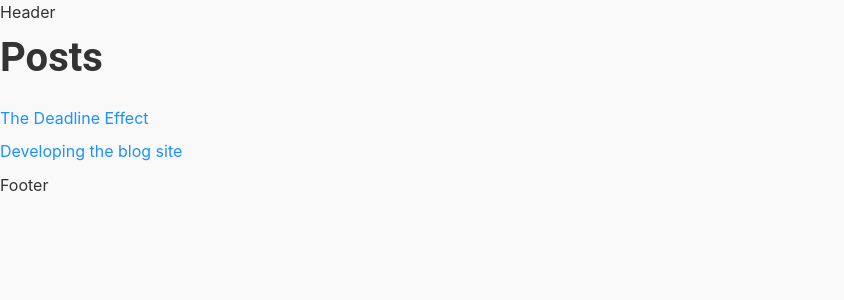
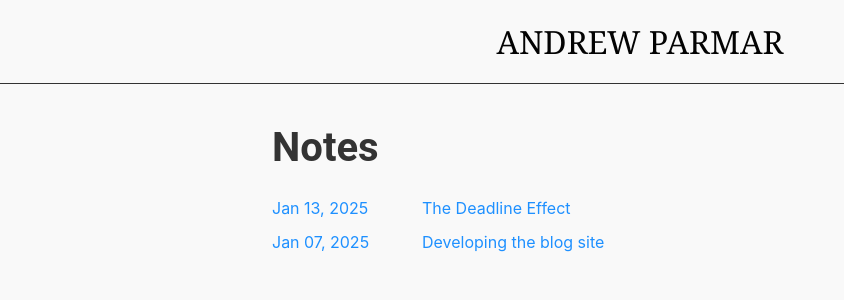
Before and after one commit to andrewparmar/website, a Next.js app: page / in a window 1280 px wide. Shown: the top 300 px of the page, without its empty margins (0-844 px from the left). Built offline with nearby package versions, Linux system fonts and the light colour scheme.

Commit message:
Clean up home page

```diff
--- a/src/app/globals.css
+++ b/src/app/globals.css
@@ -61,19 +61,25 @@ ul li {
 article {
   max-width: 800px;
   padding: 2rem;
-  margin: 2rem auto;
-  /* background-color: white; */
-  /* box-shadow: 0 4px 8px rgba(0, 0, 0, 0.1); */
-  /* border-radius: 8px; */
+  margin: 0rem auto;
 }
 
-/* header {
-  padding: 2rem;
-  background-color: #1e90ff;
-  color: white;
+header {
+  padding: 1rem;
+  color: rgb(3, 3, 3);
   text-align: center;
+  font-family: 'Georgia', 'serif';
+  font-size: 2rem;
+  border-bottom: #333 1px solid;
 }
 
+main {
+  max-width: 800px;
+  padding: 2rem;
+  margin: 0rem auto;
+}
+
+/*
 footer {
   text-align: center;
   padding: 1rem;
--- a/src/app/layout.tsx
+++ b/src/app/layout.tsx
@@ -15,7 +15,18 @@ export default function RootLayout({
   return (
     <html lang="en">
       <body>
+        <header>
+          ANDREW PARMAR
+          <nav>
+            {/* Add navigation items */}
+          </nav>
+        </header>
+
         {children}
+
+        {false && <footer>
+          <p>© 2025 Andrew Parmar</p>
+        </footer>}
       </body>
     </html>
   );
--- a/src/app/page.tsx
+++ b/src/app/page.tsx
@@ -3,20 +3,20 @@ import Link from 'next/link';
 
 export default function Page() {
   const posts = getAllPosts();
-  console.log("******")
-  console.log(posts)
   return (
     <main>
-      <div>Header</div>
-      <h1>Posts</h1>
-      <ul>
+      <h1>Notes</h1>
+      <ul style={{ listStyle: 'none', padding: 0 }}>
         {posts.map((post) => {
+          const date = new Date(post.date).toLocaleDateString('en-US', { year: 'numeric', month: 'short', day: '2-digit', formatMatcher: 'best fit' });
           return <li key={post.slug}>
-            <Link href={`/posts/${post.slug}`}>{post.title}</Link>
+            <Link href={`/posts/${post.slug}`} style={{ display: 'flex', textDecoration: 'none' }}>
+              <span style={{ minWidth: '150px' }}>{date}</span>
+              <span>{post.title}</span>
+            </Link>
           </li>
         })}
       </ul>
-      <div>Footer</div>
     </main>
   );
 }
--- a/src/lib/posts.ts
+++ b/src/lib/posts.ts
@@ -20,11 +20,8 @@ export const getAllPosts = (): Post[] => {
     const posts = fileNames.map(fileName => {
         const slug = fileName.replace(/\.md$/, "")
         const filePath = join(process.cwd(), "_posts", fileName)
-        console.log(filePath)
         const fileContents = fs.readFileSync(filePath)
         const {data, content} = matter(fileContents)
-        console.log(data)
-        console.log(content)
 
         return {
             slug,
```
